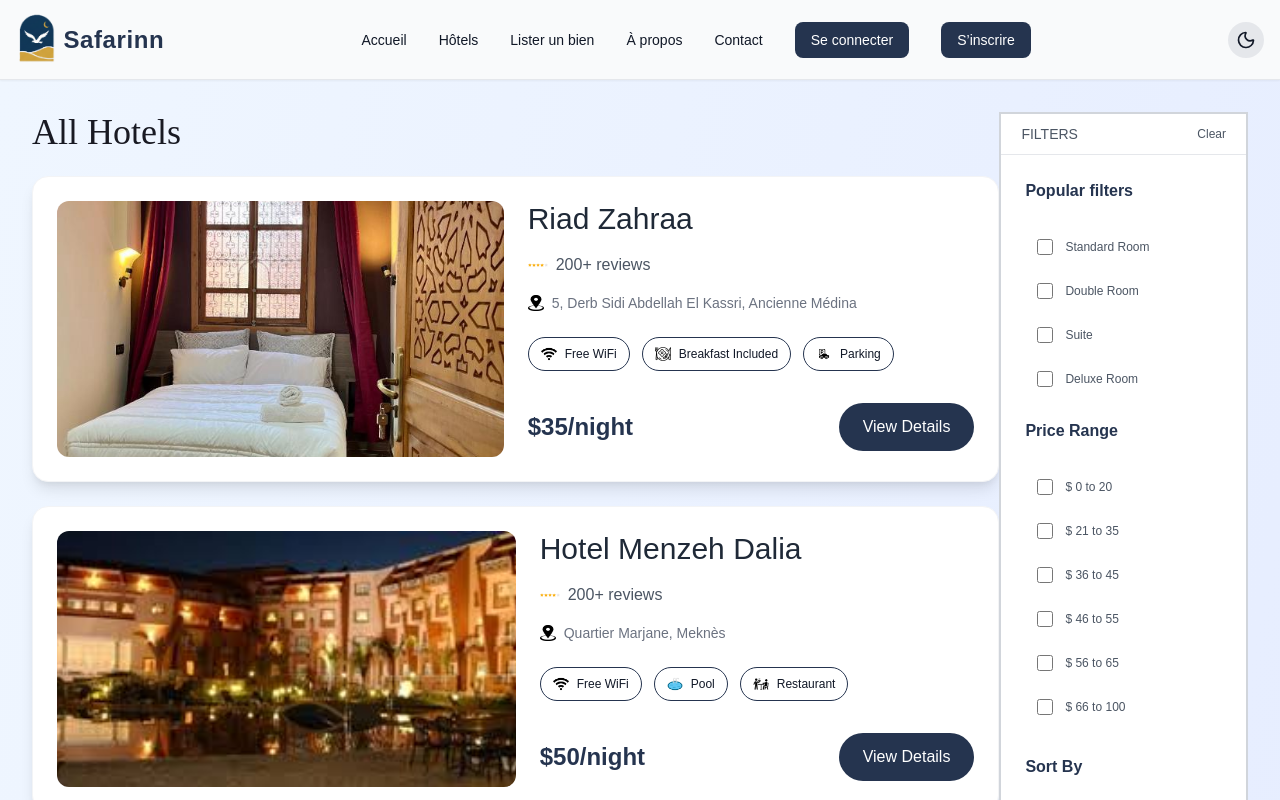
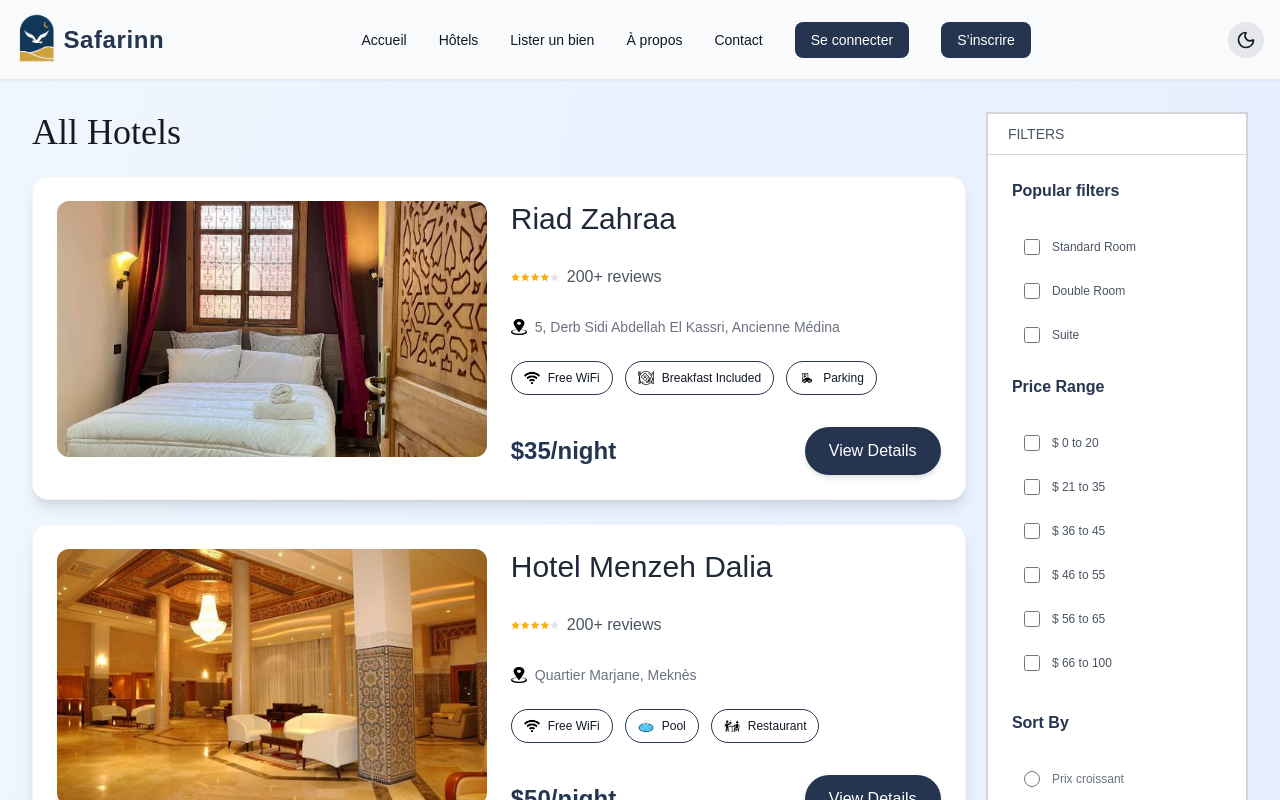
Before and after one commit to tilka-na/safarinn, a React (Vite) app: page /hotels in a window 1280 px wide. Shown: the top 800 px of the page. Built offline with nearby package versions, Linux system fonts and the light colour scheme.

Commit message:
last changes

```diff
--- a/src/assets/Images/LesImages.js
+++ b/src/assets/Images/LesImages.js
@@ -167,7 +167,6 @@ import BabMansour3 from './BabMansour3.jpeg'
 import BabMansour4 from './BabMansour4.jpeg'
 import BabMansour5 from './BabMansour5.jpeg'
 import BabMansour6 from './BabMansour6.jpeg'
-/*roomBeaux,bedroomBeaux,breakfastBeaux,ketchenBeaux,dwiraBeaux,salonBeaux,*/
 export const imag={
     roomZahra,roommZahra,dwiraZahra,salonZahra,ketchenZahra,breakfastZahra,bedroomZahra
     ,HotelIbis1,HotelIbis2,HotelIbis3,HotelIbis4,HotelIbis5,HotelIbis6,HotelIbis7,
--- a/src/assets/Images/asset.js
+++ b/src/assets/Images/asset.js
@@ -64,9 +64,8 @@ export const Hotels = [
       { name: "Parking", icon: facilityIcons["Parking"] }
     ],
     rooms: [
-      { type: "Single", price: 35 },
-      { type: "Double", price: 50 },
-      { type: "Suite", price: 70 }
+      { type: "Single Room", price: 35 },
+      { type: "Double Room", price: 50 }
     ]
   },
   {
@@ -75,8 +74,8 @@ export const Hotels = [
     city: "Meknès",
     price: 50,
     rating: 4.1,
-    images: [imag.HotelMenzahDalia1,imag.HotelMenzahDalia2,imag.HotelMenzahDalia3,imag.HotelMenzahDalia4,
-      imag.HotelMenzahDalia5,imag.HotelMenzahDalia6,imag.HotelMenzahDalia7,imag.HotelMenzahDalia8,imag.HotelMenzahDalia9
+    images: [imag.HotelMenzahDalia8,imag.HotelMenzahDalia2,imag.HotelMenzahDalia3,imag.HotelMenzahDalia4,
+      imag.HotelMenzahDalia5,imag.HotelMenzahDalia6,imag.HotelMenzahDalia7,imag.HotelMenzahDalia1,imag.HotelMenzahDalia9
     ],
     description: "Hôtel confortable avec chambres modernes, situé au centre de Meknès. Proximité des monuments et restaurants.",
     location: { address: "Quartier Marjane, Meknès" },
@@ -86,8 +85,8 @@ export const Hotels = [
       { name: "Restaurant", icon: facilityIcons["Restaurant"] }
     ],
     rooms: [
-      { type: "Single", price: 50 },
-      { type: "Double", price: 65 },
+      { type: "Single Room", price: 50 },
+      { type: "Double Room", price: 65 },
       { type: "Suite", price: 90 }
     ]
   },
@@ -96,7 +95,7 @@ export const Hotels = [
     name: "Ibis Meknès",
     city: "Meknès",
     price: 40,
-    rating: 4.0,
+    rating: 4.5,
     images: [imag.HotelIbis1,imag.HotelIbis2,imag.HotelIbis3,imag.HotelIbis4,
       imag.HotelIbis5,imag.HotelIbis6,imag.HotelIbis7
     ],
@@ -108,8 +107,7 @@ export const Hotels = [
       { name: "24h Reception", icon: facilityIcons["24h Reception"] }
     ],
     rooms: [
-      { type: "Single", price: 40 },
-      { type: "Double", price: 55 },
+      { type: "Double Room", price: 55 },
       { type: "Suite", price: 80 }
     ]
   },
@@ -129,8 +127,8 @@ export const Hotels = [
       { name: "Non-Smoking", icon: facilityIcons["Non-Smoking"] }
     ],
     rooms: [
-      { type: "Single", price: 45 },
-      { type: "Double", price: 60 },
+      { type: "Single room", price: 45 },
+      { type: "Double room", price: 60 },
       { type: "Suite", price: 85 }
     ]
   },
@@ -151,8 +149,8 @@ export const Hotels = [
       { name: "24h Reception", icon: facilityIcons["24h Reception"] }
     ],
     rooms: [
-      { type: "Single", price: 30 },
-      { type: "Double", price: 45 },
+      { type: "Single room", price: 30 },
+      { type: "Double room", price: 45 },
       { type: "Suite", price: 65 }
     ]
   },
@@ -173,8 +171,8 @@ export const Hotels = [
       { name: "Non-Smoking", icon: facilityIcons["Non-Smoking"] }
     ],
     rooms: [
-      { type: "Single", price: 38 },
-      { type: "Double", price: 55 },
+      { type: "Single Room", price: 38 },
+      { type: "Double Room", price: 55 },
       { type: "Suite", price: 75 }
     ]
   },
@@ -195,8 +193,8 @@ export const Hotels = [
       { name: "Non-Smoking", icon: facilityIcons["Non-Smoking"] }
     ],
     rooms: [
-      { type: "Single", price: 36 },
-      { type: "Double", price: 50 },
+      { type: "Single Room", price: 36 },
+      { type: "Double Room", price: 50 },
       { type: "Suite", price: 70 }
     ]
   },
@@ -217,8 +215,7 @@ export const Hotels = [
       { name: "Room Service", icon: facilityIcons["Room Service"] }
     ],
     rooms: [
-      { type: "Single", price: 32 },
-      { type: "Double", price: 48 },
+      { type: "Double Room", price: 48 },
       { type: "Suite", price: 68 }
     ]
   },
@@ -238,9 +235,8 @@ export const Hotels = [
       { name: "Parking", icon: facilityIcons["Parking"] }
     ],
     rooms: [
-      { type: "Single", price: 42 },
-      { type: "Double", price: 58 },
-      { type: "Suite", price: 82 }
+      { type: "Single Room", price: 42 },
+      { type: "Double Room", price: 58 }
     ]
   },
   {
@@ -260,8 +256,8 @@ export const Hotels = [
       { name: "Non-Smoking", icon: facilityIcons["Non-Smoking"] }
     ],
     rooms: [
-      { type: "Single", price: 33 },
-      { type: "Double", price: 47 },
+      { type: "Single Room", price: 33 },
+      { type: "Double Room", price: 47 },
       { type: "Suite", price: 65 }
     ]
   },
@@ -282,8 +278,7 @@ export const Hotels = [
       { name: "Non-Smoking", icon: facilityIcons["Non-Smoking"] }
     ],
     rooms: [
-      { type: "Single", price: 37 },
-      { type: "Double", price: 52 },
+      { type: "Single Room", price: 37 },
       { type: "Suite", price: 72 }
     ]
   },
@@ -304,8 +299,8 @@ export const Hotels = [
       { name: "Breakfast Included", icon: facilityIcons["Breakfast Included"] }
     ],
     rooms: [
-      { type: "Single", price: 34 },
-      { type: "Double", price: 48 },
+      { type: "Single Room", price: 34 },
+      { type: "Double Room", price: 48 },
       { type: "Suite", price: 68 }
     ]
   },
@@ -326,8 +321,8 @@ export const Hotels = [
       { name: "Non-Smoking", icon: facilityIcons["Non-Smoking"] }
     ],
     rooms: [
-      { type: "Single", price: 40 },
-      { type: "Double", price: 56 },
+      { type: "Single Room", price: 40 },
+      { type: "Double Room", price: 56 },
       { type: "Suite", price: 78 }
     ]
   },
@@ -348,8 +343,8 @@ export const Hotels = [
       { name: "Non-Smoking", icon: facilityIcons["Non-Smoking"] }
     ],
     rooms: [
-      { type: "Single", price: 36 },
-      { type: "Double", price: 50 },
+      { type: "Single Room", price: 36 },
+      { type: "Double Room", price: 50 },
       { type: "Suite", price: 70 }
     ]
   },
@@ -370,8 +365,7 @@ export const Hotels = [
       { name: "Breakfast Included", icon: facilityIcons["Breakfast Included"] }
     ],
     rooms: [
-      { type: "Single", price: 38 },
-      { type: "Double", price: 54 },
+      { type: "Double Room", price: 54 },
       { type: "Suite", price: 74 }
     ]
   },
@@ -392,8 +386,8 @@ export const Hotels = [
       { name: "Breakfast Included", icon: facilityIcons["Breakfast Included"] }
     ],
     rooms: [
-      { type: "Single", price: 37 },
-      { type: "Double", price: 52 },
+      { type: "Single Room", price: 37 },
+      { type: "Double Room", price: 52 },
       { type: "Suite", price: 72 }
     ]
   },
@@ -414,8 +408,8 @@ export const Hotels = [
       { name: "Breakfast Included", icon: facilityIcons["Breakfast Included"] }
     ],
     rooms: [
-      { type: "Single", price: 36 },
-      { type: "Double", price: 50 },
+      { type: "Single Room", price: 36 },
+      { type: "Double Room", price: 50 },
       { type: "Suite", price: 70 }
     ]
   },
@@ -436,8 +430,8 @@ export const Hotels = [
       { name: "Breakfast Included", icon: facilityIcons["Breakfast Included"] }
     ],
     rooms: [
-      { type: "Single", price: 34 },
-      { type: "Double", price: 48 },
+      { type: "Single Room", price: 34 },
+      { type: "Double Room", price: 48 },
       { type: "Suite", price: 68 }
     ]
   },
@@ -457,8 +451,7 @@ export const Hotels = [
       { name: "Parking", icon: facilityIcons["Parking"] }
     ],
     rooms: [
-      { type: "Single", price: 45 },
-      { type: "Double", price: 60 },
+      { type: "Double Room", price: 60 },
       { type: "Suite", price: 88 }
     ]
   }
--- a/src/pages/AllHotels.jsx
+++ b/src/pages/AllHotels.jsx
@@ -1,22 +1,25 @@
-import { useState, useMemo } from "react";
-import { useNavigate } from "react-router-dom";
-import { Hotels, assets } from "../assets/Images/asset";
-import Layout from "../layout/layout.jsx";
-import { useLocation } from "react-router-dom";
-const Checkbox = ({ label, selected = false, onChange = () => {} }) => (
-  <label className="flex gap-3 items-center cursor-pointer mt-3 text-xs hover:bg-safari-light/70 px-3 py-2 rounded-lg transition-colors">
+import { useState, useMemo } from 'react'
+import { useNavigate, useLocation } from 'react-router-dom'
+import { Hotels, assets } from '../assets/Images/asset'
+import Layout from '../layout/layout.jsx'
+
+const Checkbox = ({ label, selected = false, onChange = () => {} }) => {
+  return (
+    <label className="flex gap-3 items-center cursor-pointer mt-3 text-xs hover:bg-safari-light/70 dark:hover:bg-customGrey px-3 py-2 rounded-lg transition-colors">
       <input
         type="checkbox"
         checked={selected}
         onChange={(e) => onChange(e.target.checked, label)}
         className="w-4 h-4 text-customBlue bg-gray-100 border-gray-300 rounded focus:ring-safari-light/70 focus:ring-2"
       />
-    <span className="font-light select-none">{label}</span>
+      <span className="font-light select-none dark:text-white">{label}</span>
     </label>
-);
+  )
+}
 
-const RadioButton = ({ label, selected = false, onChange = () => {} }) => (
-  <label className="flex gap-3 items-center cursor-pointer mt-3 text-xs hover:bg-safari-light/70 px-3 py-2 rounded-lg transition-colors">
+const RadioButton = ({ label, selected = false, onChange = () => {} }) => {
+  return (
+    <label className="flex gap-3 items-center cursor-pointer mt-3 text-xs hover:bg-safari-light/70 dark:hover:bg-customGrey px-3 py-2 rounded-lg transition-colors">
       <input
         type="radio"
         name="sortOption"
@@ -24,107 +27,164 @@ const RadioButton = ({ label, selected = false, onChange = () => {} }) => (
         onChange={() => onChange(label)}
         className="w-4 h-4 text-customBlue bg-gray-100 border-gray-300 focus:ring-safari-light/70 focus:ring-2"
       />
-    <span className="font-medium select-none text-gray-500">{label}</span>
+      <span className="font-medium select-none text-gray-500 dark:text-gray-300">
+        {label}
+      </span>
     </label>
-);
+  )
+}
 
-export default function AllHotels() {
-  //search query
-  const location = useLocation();
-  const searchParams = new URLSearchParams(location.search);
-  const searchQuery = searchParams.get("search")?.toLowerCase() || "";
-  const navigate = useNavigate();
-  const [openFilters, setOpenFilters] = useState(true);
-  const [selectedRoomTypes, setSelectedRoomTypes] = useState([]);
-  const [selectedPriceRanges, setSelectedPriceRanges] = useState([]);
-  const [selectedSortOption, setSelectedSortOption] = useState("");
+function AllHotels() {
+  const location = useLocation()
+  const searchParams = new URLSearchParams(location.search)
+  const searchQuery = searchParams.get('search')?.toLowerCase() || ''
 
-  const roomTypes = ["Standard Room", "Double Room", "Suite", "Deluxe Room"];
-  const priceRanges = ["0 to 20", "21 to 35", "36 to 45", "46 to 55", "56 to 65", "66 to 100"];
-  const sortOptions = ["Prix croissant", "Prix décroissant", "Du plus récent au plus ancien"];
+  const navigate = useNavigate()
+  const [openFilters, setOpenFilters] = useState(true)
+  const [selectedRoomTypes, setSelectedRoomTypes] = useState([])
+  const [selectedPriceRanges, setSelectedPriceRanges] = useState([])
+  const [selectedSortOption, setSelectedSortOption] = useState('')
+
+  const roomTypes = ['Standard Room', 'Double Room', 'Suite']
+  const priceRanges = [
+    '0 to 20',
+    '21 to 35',
+    '36 to 45',
+    '46 to 55',
+    '56 to 65',
+    '66 to 100',
+  ]
+  const sortOptions = [
+    'Prix croissant',
+    'Prix décroissant',
+    'Du plus récent au plus ancien',
+  ]
 
   const filteredAndSortedHotels = useMemo(() => {
-    let filtered = Hotels;
+    let filtered = Hotels
     if (searchQuery) {
-
       filtered = filtered.filter(hotel =>
       hotel.name.toLowerCase().includes(searchQuery) ||
       hotel.location.address.toLowerCase().includes(searchQuery) ||
       hotel.rooms.some(room => room.type.toLowerCase().includes(searchQuery))
   );
 }
-
-    if (selectedRoomTypes.length) {
-      filtered = filtered.filter(hotel =>
-        hotel.rooms.some(room => selectedRoomTypes.includes(room.type))
-      );
+    if (selectedRoomTypes.length > 0) {
+      filtered = filtered.filter((hotel) =>
+        hotel.rooms.some((room) => selectedRoomTypes.includes(room.type))
+      )
     }
 
-    if (selectedPriceRanges.length) {
-      filtered = filtered.filter(hotel =>
-        selectedPriceRanges.some(range => {
-          const [min, max] = range.split(" to ").map(s => parseInt(s.replace(/\D/g, "")));
-          return hotel.price >= min && hotel.price <= max;
+    if (selectedPriceRanges.length > 0) {
+      filtered = filtered.filter((hotel) => {
+        return selectedPriceRanges.some((range) => {
+          const [min, max] = range
+            .split(' to ')
+            .map((s) => parseInt(s.replace(/\D/g, '')))
+          return hotel.rooms.some(
+            (room) => room.price >= min && room.price <= max
+          )
         })
-      );
+      })
     }
 
-    if (selectedSortOption === "Prix croissant") filtered = [...filtered].sort((a, b) => a.price - b.price);
-    else if (selectedSortOption === "Prix décroissant") filtered = [...filtered].sort((a, b) => b.price - a.price);
-    else if (selectedSortOption === "Du plus récent au plus ancien") filtered = [...filtered].sort((a, b) => b.id - a.id);
+    if (selectedSortOption === 'Prix croissant') {
+      filtered = [...filtered].sort((a, b) => a.price - b.price)
+    } else if (selectedSortOption === 'Prix décroissant') {
+      filtered = [...filtered].sort((a, b) => b.price - a.price)
+    } else if (selectedSortOption === 'Du plus récent au plus ancien') {
+      filtered = [...filtered].sort((a, b) => b.id - a.id)
+    }
 
-    return filtered;
-  }, [searchQuery,selectedRoomTypes, selectedPriceRanges, selectedSortOption]);
+    return filtered
+  }, [searchQuery,selectedRoomTypes, selectedPriceRanges, selectedSortOption])
 
   return (
     <Layout>
-      <div className="min-h-screen bg-gradient-to-br from-blue-50 to-indigo-100 dark:from-customBlue dark:to-customBlue flex flex-col-reverse lg:flex-row items-start justify-between px-4 md:px-6 lg:px-8 xl:px-25 py-8">
+      <div
+        className="min-h-screen bg-gradient-to-br
+        from-blue-50 to-indigo-100
+        dark:from-customBlue dark:to-customBlue
+        flex flex-col-reverse lg:flex-row items-start justify-between
+        px-4 md:px-6 lg:px-8 xl:px-25 py-8"
+      >
+        {/* HOTELS LIST */}
+        <div>
+          <h1 className="font-serif text-4xl md:text-[40px] text-safari-dark dark:text-white mb-6">
+            All Hotels
+          </h1>
 
-        <div>
-          <h1 className="font-serif text-4xl md:text-[40px] text-safari-dark dark:text-white mb-6">All Hotels</h1>
-
-          {filteredAndSortedHotels.map(room => (
-            <div key={room.id} className="w-full bg-white rounded-2xl shadow-lg hover:shadow-xl transition-all duration-300 p-6 mb-6 border border-gray-100 hover:border-indigo-200">
+          {filteredAndSortedHotels.map((room) => (
+            <div
+              key={room.id}
+              className="w-[58rem] bg-white dark:bg-customGrey rounded-2xl shadow-lg hover:shadow-xl transition-all duration-300 p-6 mb-6 border border-gray-100 dark:border-customGrey hover:border-indigo-200"
+            >
               <div className="flex flex-col md:flex-row items-start gap-6">
                 <img
+                  onClick={() => {
+                    navigate(`/hotels/${room.id}`)
+                    scrollTo(0, 0)
+                  }}
                   src={room.images[0]}
-                  alt="hotel"
-                  onClick={() => { navigate(`/hotels/${room.id}`); scrollTo(0, 0); }}
+                  alt="hotel-img"
                   className="w-full md:w-1/2 h-64 rounded-xl object-cover cursor-pointer hover:scale-105 transition-transform duration-300"
                 />
 
                 <div className="md:w-1/2 flex flex-col gap-4">
-                  <p
-                    onClick={() => { navigate(`/hotels/${room.id}`); scrollTo(0, 0); }}
-                    className="text-gray-800 text-2xl md:text-3xl font-playfair cursor-pointer hover:text-indigo-600"
-                  >
+                  <p className="text-gray-800 dark:text-white text-2xl md:text-3xl font-playfair cursor-pointer hover:text-indigo-600 transition-colors">
                     {room.name}
                   </p>
 
                   <div className="flex items-center gap-2">
-                    <img src={assets.Starratingicon} className="w-5 h-5" />
-                    <p className="text-gray-600">200+ reviews</p>
+                    <img
+                      src={assets.Starratingicon}
+                      alt="star"
+                      className="w-12 h-12"
+                    />
+                    <p className="text-gray-600 dark:text-gray-300">
+                      200+ reviews
+                    </p>
                   </div>
 
-                  <div className="flex items-center gap-2 text-gray-500">
-                    <img src={assets.LocationIcon} className="w-4 h-4" />
-                    <span className="text-sm">{room.location.address}</span>
+                  <div className="flex items-center gap-2 text-gray-500 dark:text-gray-300">
+                    <img
+                      src={assets.LocationIcon}
+                      alt="location"
+                      className="w-4 h-4"
+                    />
+                    <span className="text-sm">
+                      {room.location.address}
+                    </span>
                   </div>
 
-                  <div className="flex flex-wrap gap-3 mt-2">
+                  <div className="flex flex-wrap items-center gap-3 mt-2">
                     {room.facilities.map((item, index) => (
-                      <div key={index} className="flex items-center gap-2 px-3 py-2 rounded-full border border-customBlue">
-                        <img src={item.icon} className="w-4 h-4" />
-                        <p className="text-xs font-medium">{item.name}</p>
+                      <div
+                        key={index}
+                        className="flex items-center gap-2 px-3 py-2 rounded-full bg-gray dark:bg-customGrey border border-customBlue hover:bg-safari-gold transition-colors"
+                      >
+                        <img
+                          src={item.icon}
+                          alt={item.name}
+                          className="w-4 h-4"
+                        />
+                        <p className="text-xs font-medium dark:text-white">
+                          {item.name}
+                        </p>
                       </div>
                     ))}
                   </div>
 
                   <div className="flex items-center justify-between mt-4">
-                    <p className="text-2xl font-bold text-customBlue">${room.price}/night</p>
+                    <p className="text-2xl font-bold text-customBlue dark:text-safari-gold">
+                      ${room.price}/night
+                    </p>
                     <button
-                      onClick={() => { navigate(`/hotels/${room.id}`); scrollTo(0, 0); }}
-                      className="px-6 py-3 bg-customBlue text-white rounded-full hover:bg-safari-gold transition-colors font-medium"
+                      onClick={() => {
+                        navigate(`/hotels/${room.id}`)
+                        scrollTo(0, 0)
+                      }}
+                      className="px-6 py-3 bg-customBlue text-white rounded-full hover:bg-safari-gold transition-colors font-medium shadow-md hover:shadow-lg"
                     >
                       View Details
                     </button>
@@ -135,64 +195,87 @@ export default function AllHotels() {
           ))}
         </div>
 
+        {/* FILTERS */}
         <div className="bg-white dark:bg-customGrey w-[15rem] border-2 border-gray-300 dark:border-customGrey text-gray-600 dark:text-white max-lg:mb-8 min-lg:mt-16">
-          <div className="flex items-center justify-between px-5 py-2.5 border-b">
-            <p className="text-sm font-medium">FILTERS</p>
+          <div className="flex items-center justify-between px-5 py-2.5 border-b border-gray-300 dark:border-customGrey">
+            <p className="text-sm font-medium text-customBlue-800 dark:text-white">
+              FILTERS
+            </p>
             <span
-              className="text-xs cursor-pointer"
-              onClick={() => {
-                setSelectedRoomTypes([]);
-                setSelectedPriceRanges([]);
-                setSelectedSortOption("");
-              }}
+              onClick={() => setOpenFilters(!openFilters)}
+              className="text-xs cursor-pointer lg:hidden"
             >
-              Clear
+              {openFilters ? 'Hide' : 'Show'}
             </span>
           </div>
 
+          <div
+            className={`${
+              openFilters ? 'h-auto' : 'h-0'
+            } overflow-hidden transition-all duration-700`}
+          >
             <div className="px-6 pt-6">
-            <p className="font-semibold pb-4 text-customBlue dark:text-customBlue">Popular filters</p>
-            {roomTypes.map((room, i) => (
+              <p className="font-semibold pb-4 text-customBlue dark:text-customBlue">
+                Popular filters
+              </p>
+
+              {roomTypes.map((room, index) => (
                 <Checkbox
-                key={i}
+                  key={index}
                   label={room}
                   selected={selectedRoomTypes.includes(room)}
                   onChange={(checked, label) =>
-                  setSelectedRoomTypes(prev => checked ? [...prev, label] : prev.filter(r => r !== label))
+                    setSelectedRoomTypes((prev) =>
+                      checked
+                        ? [...prev, label]
+                        : prev.filter((r) => r !== label)
+                    )
                   }
                 />
               ))}
             </div>
 
             <div className="px-6 pt-6">
-            <p className="font-semibold pb-4 text-customBlue dark:text-customBlue">Price Range</p>
-            {priceRanges.map((range, i) => (
+              <p className="font-semibold pb-4 text-customBlue dark:text-customBlue">
+                Price Range
+              </p>
+
+              {priceRanges.map((range, index) => (
                 <Checkbox
-                key={i}
+                  key={index}
                   label={`$ ${range}`}
                   selected={selectedPriceRanges.includes(range)}
                   onChange={(checked, label) => {
-                  const clean = label.replace("$ ", "");
-                  setSelectedPriceRanges(prev => checked ? [...prev, clean] : prev.filter(r => r !== clean));
+                    const clean = label.replace('$ ', '')
+                    setSelectedPriceRanges((prev) =>
+                      checked
+                        ? [...prev, clean]
+                        : prev.filter((r) => r !== clean)
+                    )
                   }}
                 />
               ))}
             </div>
 
             <div className="px-6 pt-8 pb-6">
-            <p className="font-semibold pb-4 text-customBlue dark:text-customBlue">Sort By</p>
-            {sortOptions.map((option, i) => (
+              <p className="font-semibold pb-4 text-customBlue dark:text-customBlue">
+                Sort By
+              </p>
+
+              {sortOptions.map((option, index) => (
                 <RadioButton
-                key={i}
+                  key={index}
                   label={option}
                   selected={selectedSortOption === option}
-                onChange={label => setSelectedSortOption(label)}
+                  onChange={(label) => setSelectedSortOption(label)}
                 />
               ))}
             </div>
           </div>
-
+        </div>
       </div>
     </Layout>
-  );
+  )
 }
+
+export default AllHotels
```
Also changed, not shown: src/components/About.jsx (+5 -3 lines), src/components/FeaturedDestination.jsx (+14 -8 lines). Lines whose indentation alone changed are shown as unchanged.
